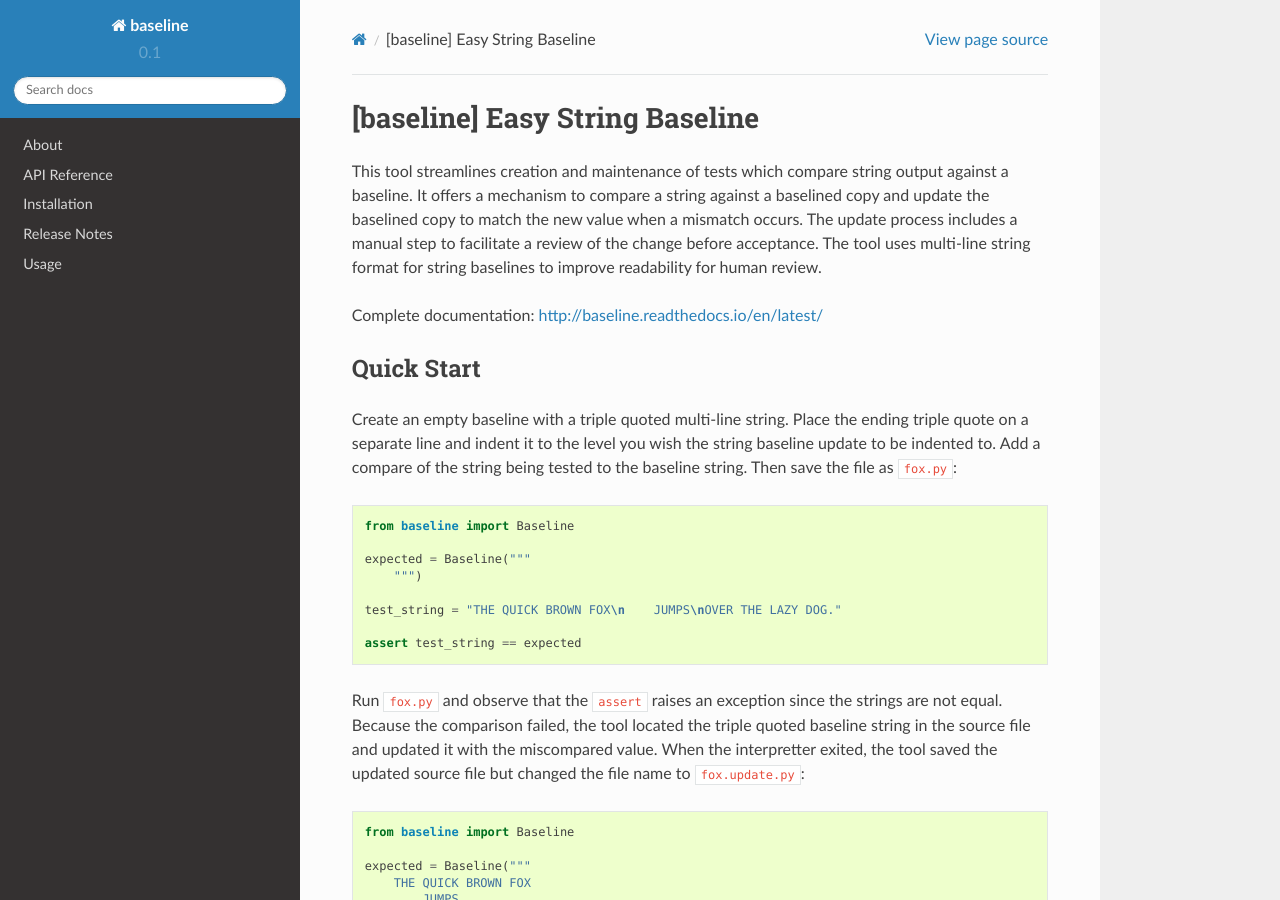
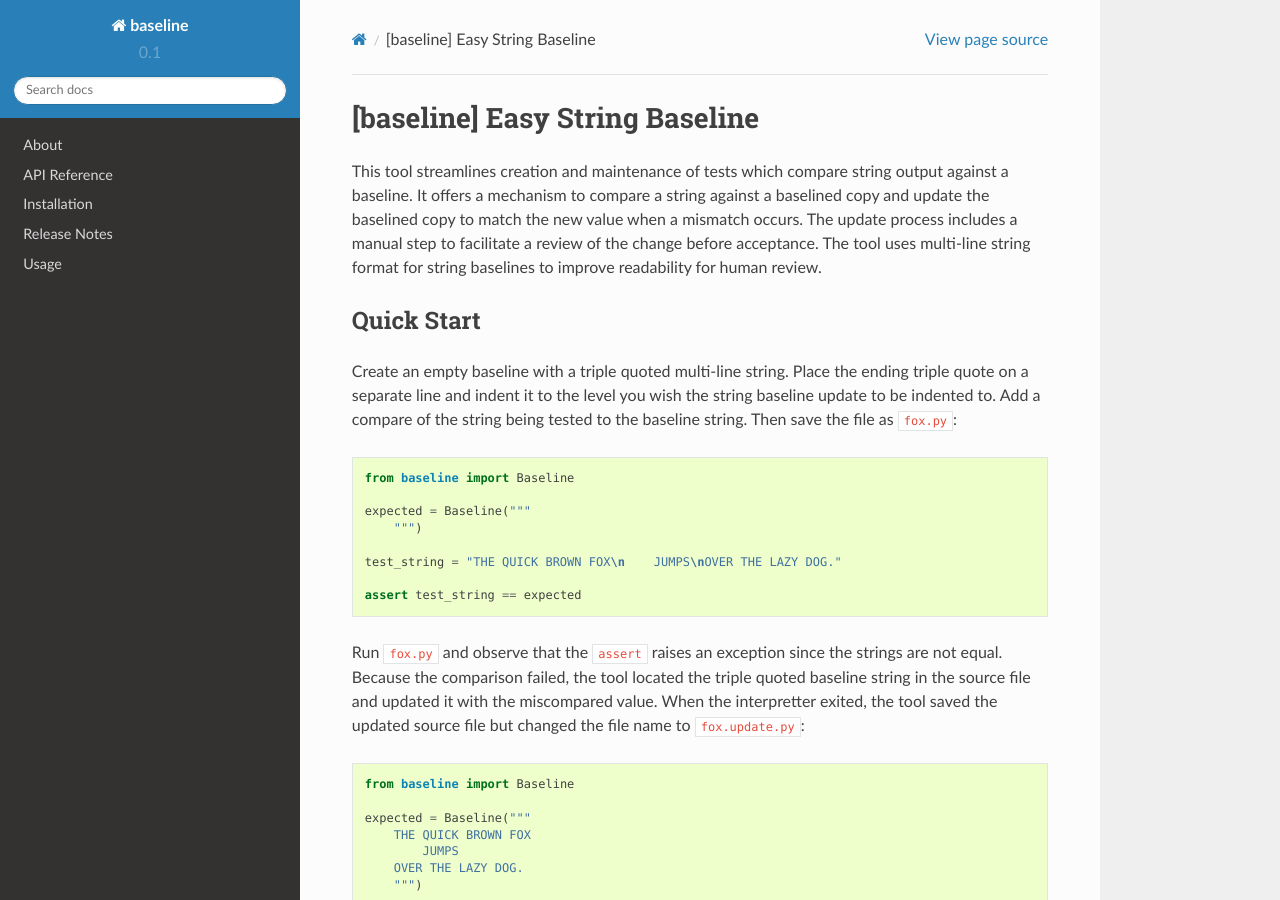
Before and after one commit to dmgass/baseline, a Sphinx documentation site: the page built from docs/index.rst, in a window 1280 px wide and 900 px high. Built offline with Sphinx 7.4.7 and the Read the Docs theme 2.0.0, drawn with Linux system fonts in a browser that asks for light colours.

Commit message:
Remove RTFD link from README; Fix cmd line API output

```diff
--- a/README.rst
+++ b/README.rst
@@ -8,8 +8,6 @@
 mismatch occurs. The update process includes a manual step to facilitate a
 review of the change before acceptance. The tool uses multi-line string format
 for string baselines to improve readability for human review.
-
-Complete documentation: http://baseline.readthedocs.io/en/latest/
 
 
 ***********
--- a/docs/api_reference.rst
+++ b/docs/api_reference.rst
@@ -21,5 +21,6 @@
 Command Line
 ************
 
+.. code-block:: shell
 
-.. program-output:: python -m baseline -h
+    python -m baseline --help
```
